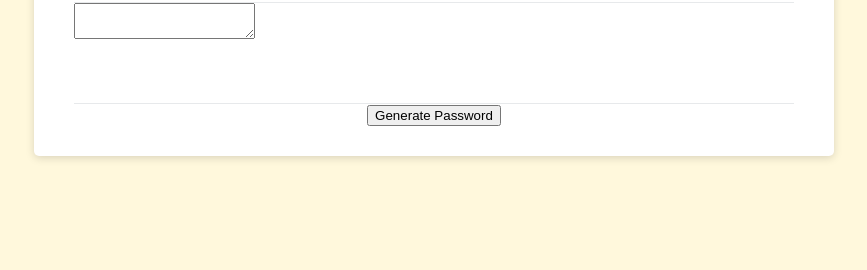
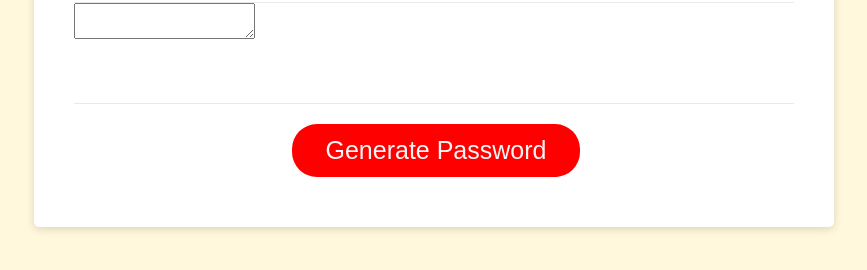
Before and after one commit to LilCalc/Javascript-Calculator, a plain HTML site: page index.html in a window 1280 px wide. Shown: the part 234-504 px from the top of the page, without its empty margins (206-1073 px from the left). Drawn offline with Linux system fonts and the light colour scheme.

Commit message:
Finished button css code

```diff
--- a/assets/css/style.css
+++ b/assets/css/style.css
@@ -67,3 +67,26 @@ min-height:100px;
     clear:both;
 }
 /*end of hero style*/
+/*Start of Button code*/
+.btn {
+    border: none;
+    background-color: red;
+    border-radius:25px;
+    box-shadow: rgba(0,0,0,0.15) 0px 1px 6px 0px rgba(0,0,0,0.15) 0px 1px 1px 0px;
+    color: whitesmoke;
+    display:inline-block;
+    font-size:25px;
+    line-height:25px;
+    margin: 20px 20px 20px 24px;
+    padding: 14px 34px;
+    text-align:center;
+    cursor: pointer;
+}
+button[disabled] {
+    cursor:default;
+    background: lightskyblue;
+}
+/*end of button code*/
+.float-right {
+    float:right;
+}
```
